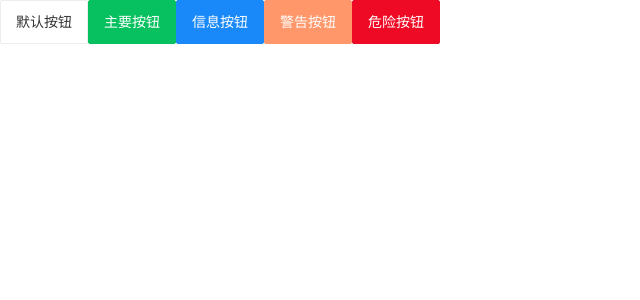
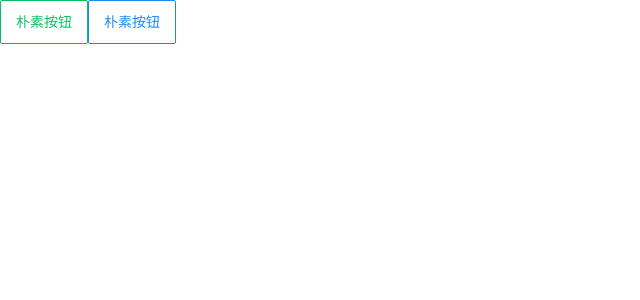
Before and after one commit to kingyeahwei/vant_learning, a Vue app: page / in a window 1280 px wide. Shown: the top 300 px of the page, without its empty margins (0-640 px from the left). Built offline with nearby package versions, Linux system fonts and the light colour scheme.

Commit message:
button 朴素按钮

```diff
--- a/src/App.vue
+++ b/src/App.vue
@@ -1,10 +1,7 @@
 <template>
   <div id="app">
-    <van-button type="default">默认按钮</van-button>
-    <van-button type="primary">主要按钮</van-button>
-    <van-button type="info">信息按钮</van-button>
-    <van-button type="warning">警告按钮</van-button>
-    <van-button type="danger">危险按钮</van-button>
+    <van-button plain type="primary">朴素按钮</van-button>
+    <van-button plain type="info">朴素按钮</van-button>
   </div>
 </template>
 
```
